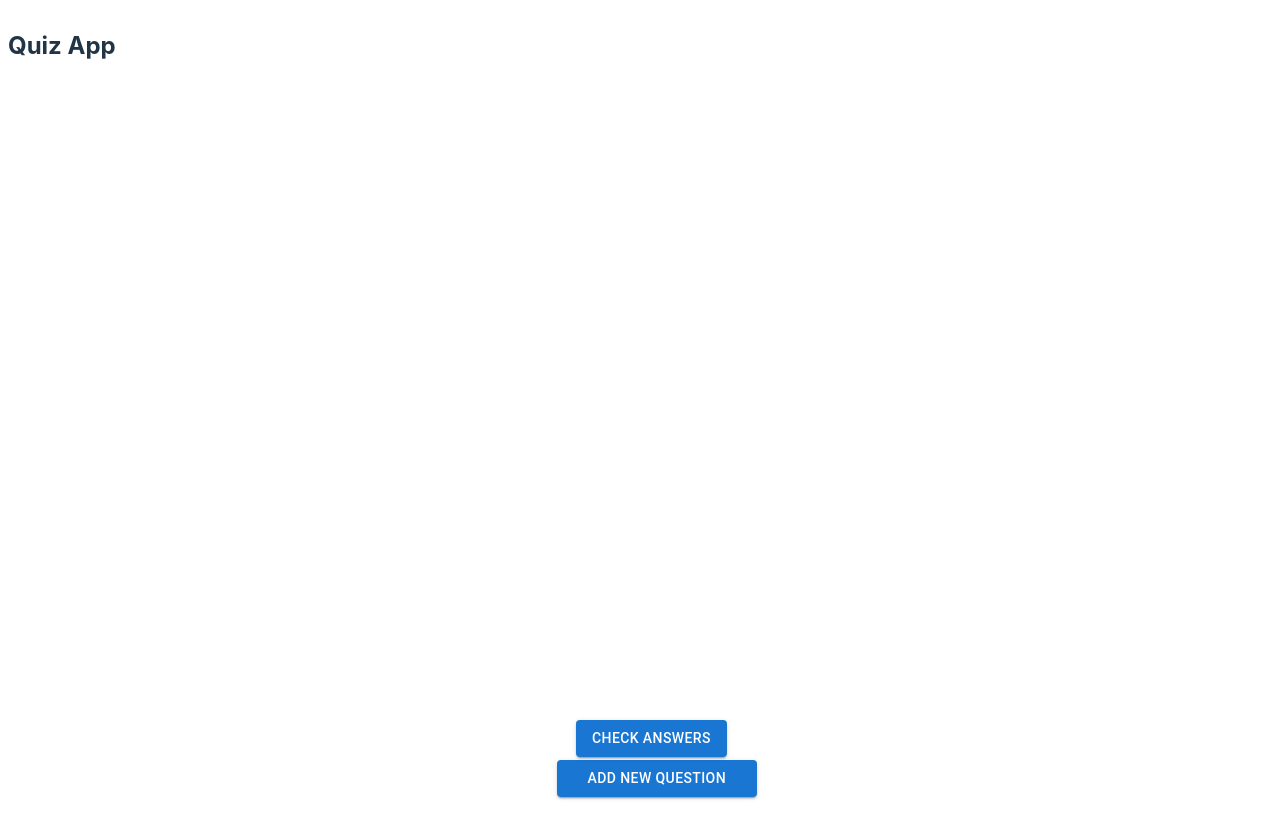
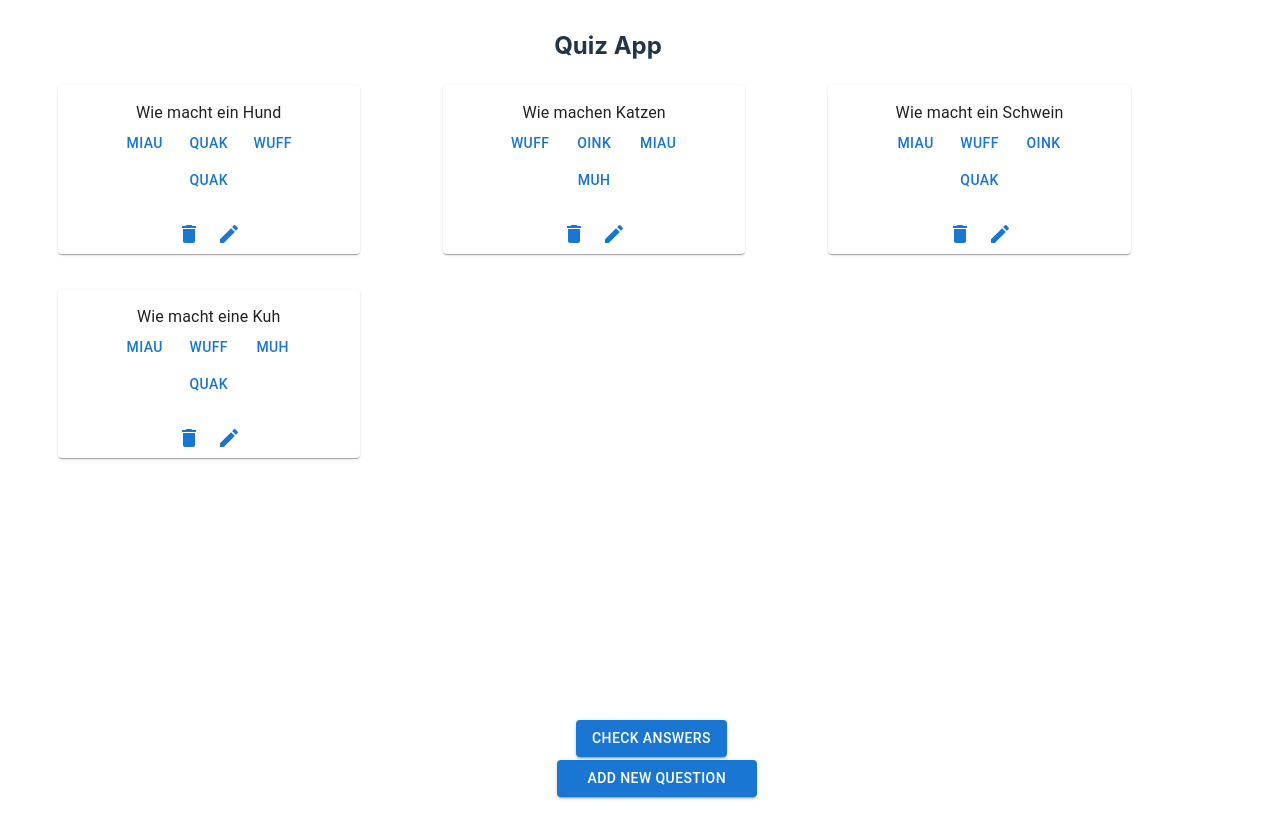
Before and after one commit to DPlauder/quizz_app, a React (Vite) app: page / in a window 1280 px wide. Built offline with nearby package versions, Linux system fonts and the light colour scheme; data requests are answered from the project's data file.

Commit message:
Revert "commit is broken"
This reverts commit f46a823b0127455d195ba2a5eb776a2598bd51ee.

broken backup commit

```diff
--- a/data.json
+++ b/data.json
@@ -1,3 +1,40 @@
 {
-  "questions": []
+  "questions": [
+    {
+      "id": "4",
+      "questionText": "Wie macht ein Hund",
+      "answerTrue": "Wuff",
+      "answerWrong1": "Miau",
+      "answerWrong2": "Quak",
+      "answerWrong3": "Quak",
+      "chosenAnswere": "Miau"
+    },
+    {
+      "questionText": "Wie machen Katzen",
+      "answerTrue": "Miau",
+      "answerWrong1": "Wuff",
+      "answerWrong2": "Oink",
+      "answerWrong3": "Muh",
+      "id": "932101921",
+      "chosenAnswere": "Miau"
+    },
+    {
+      "id": "678285049",
+      "questionText": "Wie macht ein Schwein",
+      "answerTrue": "Oink",
+      "answerWrong1": "Miau",
+      "answerWrong2": "Wuff",
+      "answerWrong3": "Quak",
+      "chosenAnswere": "Wuff"
+    },
+    {
+      "id": "476640044",
+      "questionText": "Wie macht eine Kuh",
+      "answerTrue": "Muh",
+      "answerWrong1": "Miau",
+      "answerWrong2": "Wuff",
+      "answerWrong3": "Quak",
+      "chosenAnswere": "Wuff"
+    }
+  ]
 }
--- a/src/QuestionList.tsx
+++ b/src/QuestionList.tsx
@@ -8,7 +8,7 @@ import DeleteDialog from "./DeleteDialog";
 import ResultDialog from "./ResultDialog";
 
 export default function QuestionList() {
-  const [questions, err, handleAdd, handleDelete] = useQuestions();
+  const [questions, handleAdd, handleDelete] = useQuestions();
   const [formDialog, setFormDialog] = useState<{
     open: boolean;
     question?: IQuestion;
@@ -65,7 +65,7 @@ export default function QuestionList() {
     setPoints(totalPoints);
     setResultDialogOpen(true);
   };
-  console.log(err);
+
   return (
     <Container sx={{ display: "flex", flexDirection: "column" }}>
       <Grid container spacing={2}>
@@ -149,7 +149,7 @@ export default function QuestionList() {
         open={resultDialogOpen}
         points={points}
         onClose={setResultDialogOpen}
-        maxPoints={(questions! as IQuestion[]).length}
+        maxPoints={questions.length}
       />
     </Container>
   );
--- a/src/useQuestions.tsx
+++ b/src/useQuestions.tsx
@@ -68,5 +68,5 @@ export default function useQuestions() {
       );
     }
   }
-  return [questions, handleAdd, handleDelete, err];
+  return [questions, handleAdd, handleDelete];
 }
```
